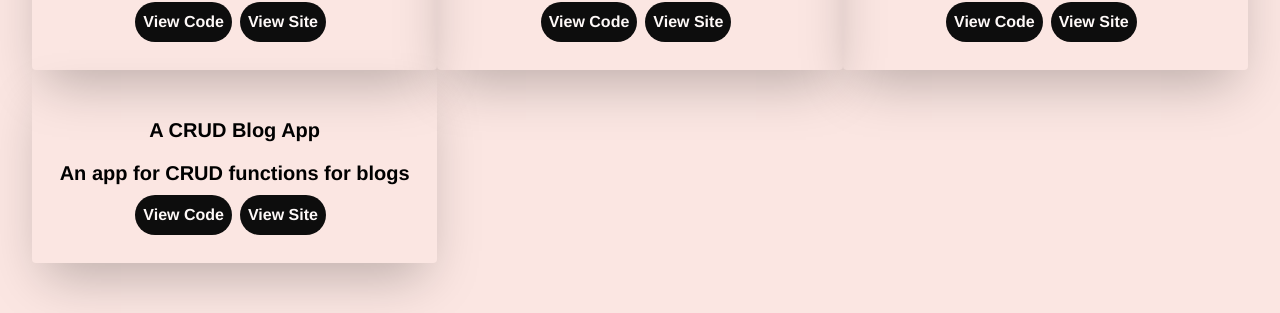
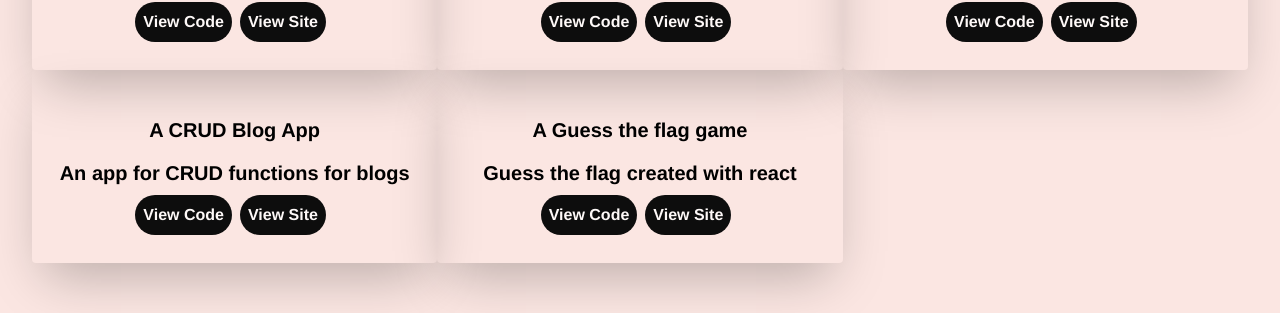
Before and after one commit to ljelfswebdev/profile, a Next.js app: page /projects in a window 1280 px wide. Shown: the part 446-759 px from the top of the page. Built offline with nearby package versions, Linux system fonts and the light colour scheme.

Commit message:
updated project

```diff
--- a/pages/projects.js
+++ b/pages/projects.js
@@ -9,7 +9,8 @@ const Projects = () => {
         {text:'Recipe App', description: 'A recipe app with a randomiser', github: 'https://github.com/ljelfswebdev/Recipe', site:'https://recipe-liart.vercel.app/'},
         // {text:'An eDino App', description:'An ecommerce styled website', github:'https://github.com/ljelfswebdev/ecommerce', site:'https://github.com/ljelfswebdev/ecommerce'},
         {text:' A DinoDex App', description:'A dinosaur randomiser game', github:'https://github.com/ljelfswebdev/dinodex', site:'https://dinodex.vercel.app/game'},
-        {text:'A CRUD Blog App', description:'An app for CRUD functions for blogs', github: 'https://github.com/ljelfswebdev/Blog-client', site:'https://blog-client-omega.vercel.app/' }
+        {text:'A CRUD Blog App', description:'An app for CRUD functions for blogs', github: 'https://github.com/ljelfswebdev/Blog-client', site:'https://blog-client-omega.vercel.app/' },
+        {text:'A Guess the flag game', description:'Guess the flag created with react', github:'https://github.com/ljelfswebdev/flags', site:'https://flags-dusky.vercel.app/'}
     ]
     return (
     <div className={styles.container}>
```
